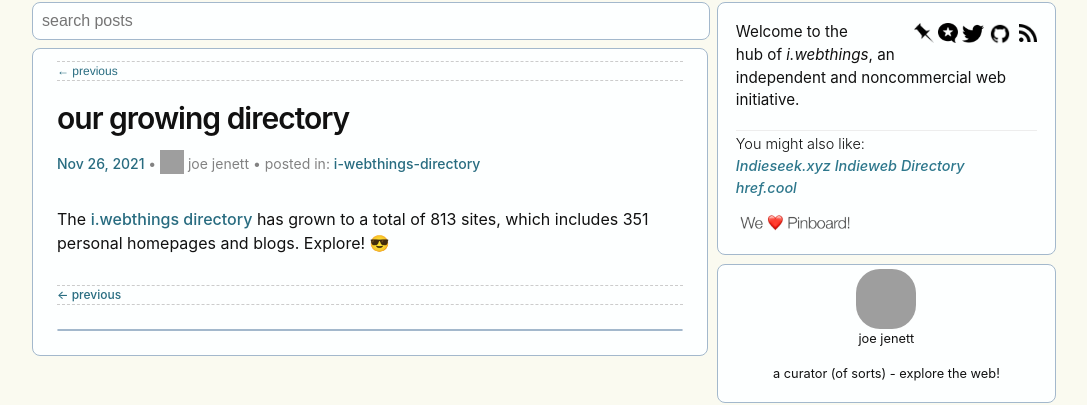
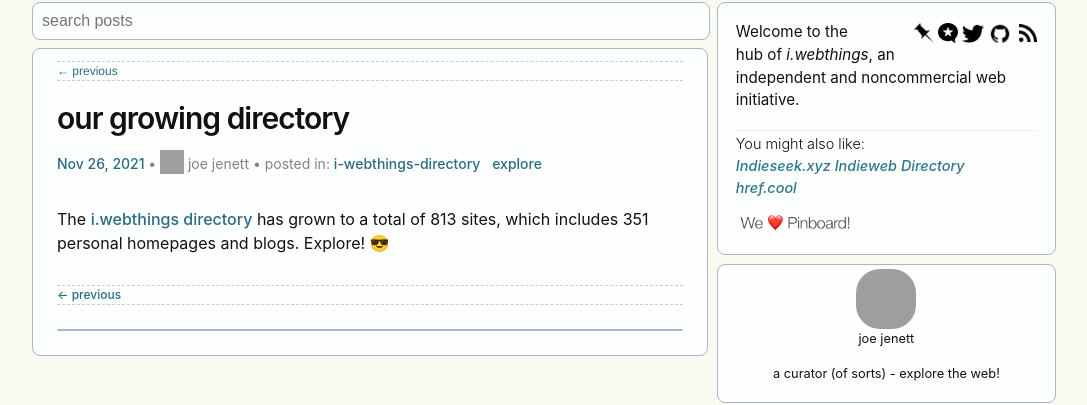
Before and after one commit to joejenett/i.webthings, a Jekyll site: the page built from _posts/2021-11-26-our-growing-directory.md, in a window 1280 px wide, cut to the strip 179-584 px from the top of the page. Shown: the whole strip, without its empty margins (96-1183 px from the left). Built offline with Jekyll 4.4.1, drawn with Linux system fonts in a browser that asks for light colours; comment, search, counter and statistics services are not loaded; grey boxes are pictures that could not be loaded.

Commit message:
Update 2021-11-26-our-growing-directory.md

```diff
--- a/_posts/2021-11-26-our-growing-directory.md
+++ b/_posts/2021-11-26-our-growing-directory.md
@@ -5,6 +5,7 @@ date:   2021-11-26 15:25:40 -0400
 author: joe jenett
 category:
   -  i-webthings-directory
+  -  explore
 permalink: /our-growing-directory/
 slug: our-growing-directory
 ---
```
